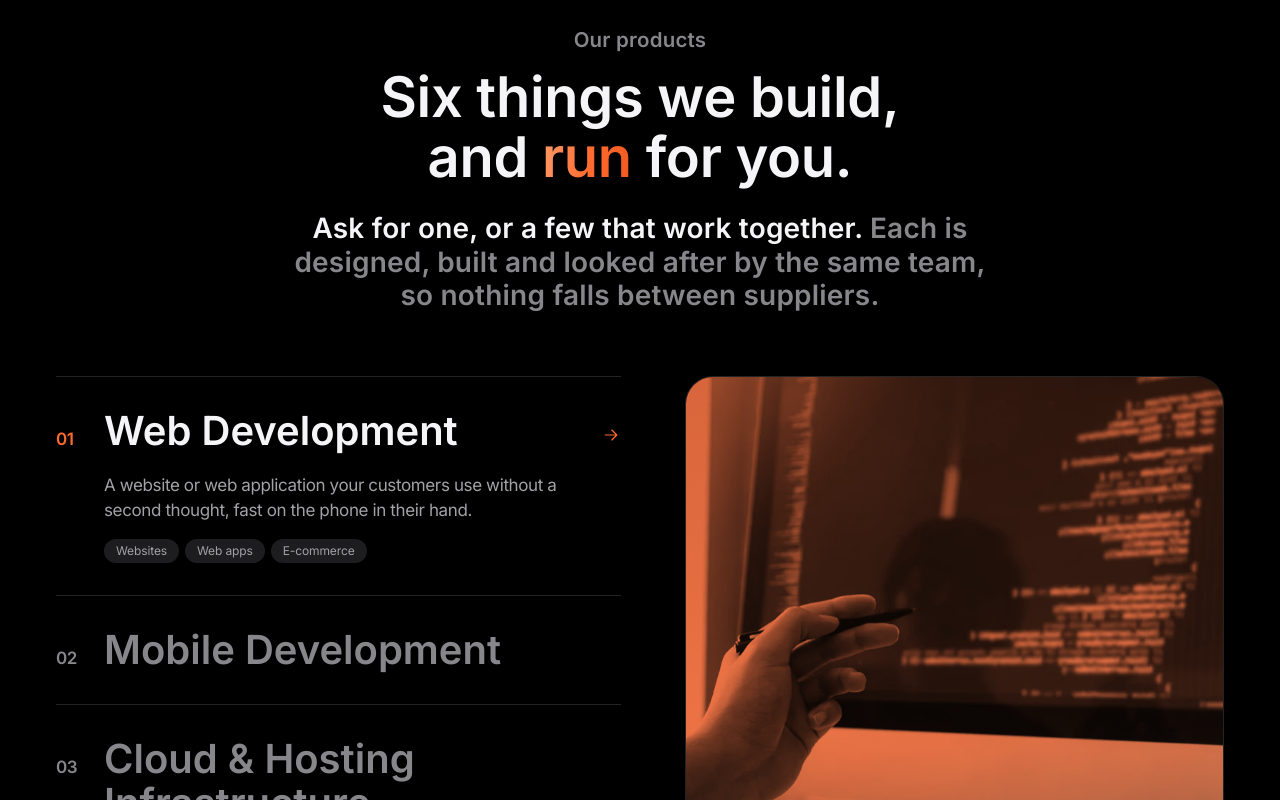
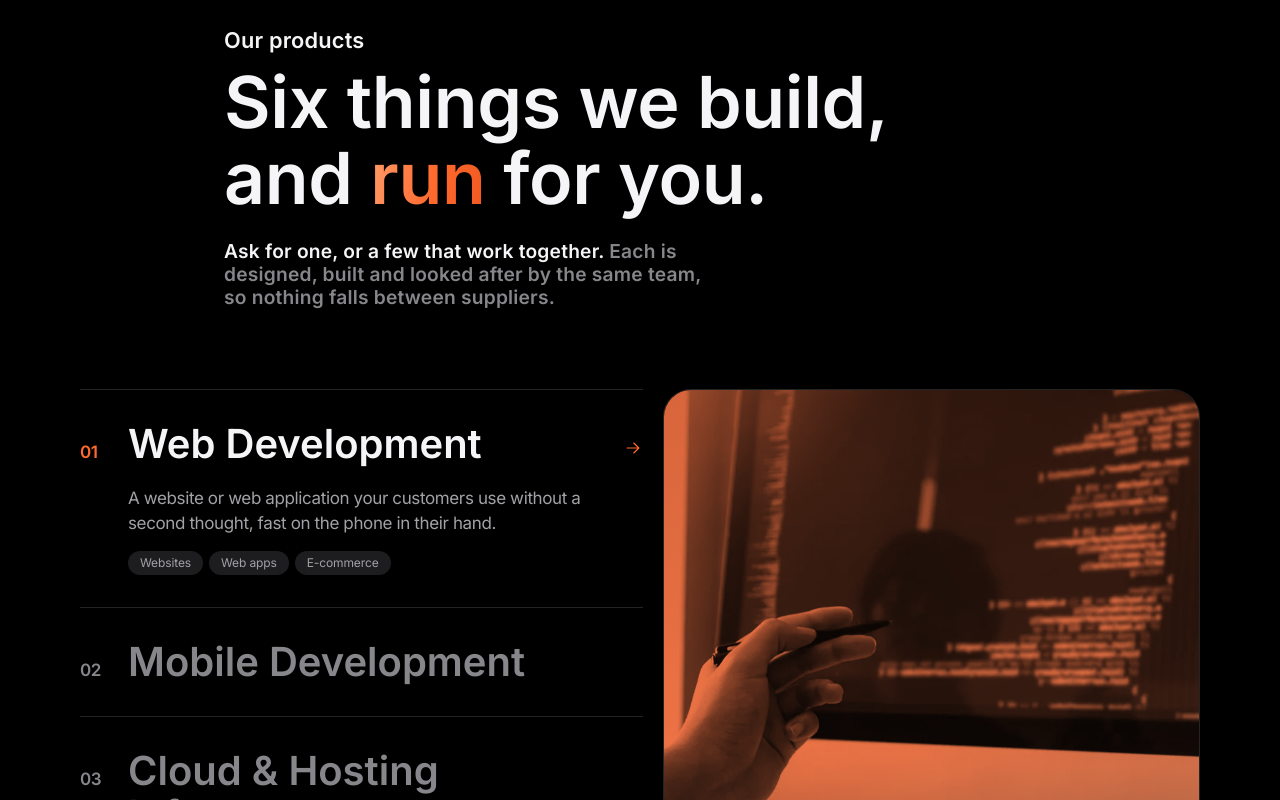
Before and after one commit to AudrinL/AxxonTek, a Next.js app: page / in a window 1280 px wide. Shown: the part 900-1700 px from the top of the page. Built offline with nearby package versions, Linux system fonts and the light colour scheme; no server answers.

Commit message:
Section styling

```diff
--- a/app/globals.css
+++ b/app/globals.css
@@ -50,7 +50,7 @@
   --r-inner:   1.25rem;
   --r-pill:    999px;
 
-  --gutter:  clamp(1.25rem, 4.5vw, 3.5rem);
+  --gutter:  clamp(1.25rem, 6.25vw, 5.6rem);  /* Apple: 87.5% wide, so 6.25% each side */
   --chapter: clamp(5.5rem, 10vw, 9rem);
 
   /* ---- contextual tokens: the canvas ground ----
@@ -206,7 +206,7 @@
  * ================================================================== */
 @utility container-x {
   width: 100%;
-  max-width: 82rem;
+  max-width: calc(78.75rem + 2 * var(--gutter));  /* 1260px of content */
   margin-inline: auto;
   padding-inline: var(--gutter);
 }
@@ -227,30 +227,30 @@
  * Type scale. Ratio is roughly 1.35 between steps.
  * ================================================================== */
 @utility text-display {
-  /* Apple "headline super": 96 / 100, 600, hair-tight. */
+  /* Apple "headline super": 80 / 84 at 1440, 96 / 100 on wide screens. */
   font-family: var(--font-display);
   font-weight: 600;
-  font-size: clamp(3rem, 8.4vw, 6rem);
-  line-height: 1.04;
+  font-size: clamp(3rem, 5.6vw, 6rem);
+  line-height: 1.05;
   letter-spacing: -0.005em;
 }
 
 @utility text-chapter {
-  /* Apple "headline": 56 / 60, 600. */
+  /* Apple "section header headline": 48 / 52, 600. */
   font-family: var(--font-display);
   font-weight: 600;
-  font-size: clamp(2.25rem, 5vw, 3.5rem);
-  line-height: 1.07;
+  font-size: clamp(2rem, 3.4vw, 3rem);
+  line-height: 1.083;
   letter-spacing: -0.005em;
 }
 
 @utility text-lede {
-  /* Apple "intro": 28 / 32, 600, secondary gray. Wrap the phrase that
-     matters in a span coloured var(--c-ink) for the two-tone effect. */
-  font-size: clamp(1.25rem, 2.2vw, 1.75rem);
+  /* Apple "eyebrow reduced": 21 / 25, 600, secondary gray. Wrap the phrase
+     that matters in a span coloured var(--c-ink) for the two-tone effect. */
+  font-size: clamp(1.1875rem, 1.5vw, 1.3125rem);
   font-weight: 600;
   line-height: 1.19;
-  letter-spacing: 0.007em;
+  letter-spacing: 0.011em;
   color: var(--c-faint);
 }
 
@@ -269,19 +269,38 @@
 
 /* The label device both products use: uppercase mono with an ember dot. */
 @utility label {
-  /* Apple "eyebrow": sentence case, 600, a step above body. */
+  /* Apple "eyebrow": sentence case, 600, 24px, white. */
   display: inline-flex;
   align-items: center;
   gap: 0.6rem;
   font-family: var(--font-display);
-  font-size: clamp(1.0625rem, 1.6vw, 1.3125rem);
+  font-size: clamp(1.125rem, 1.7vw, 1.5rem);
   font-weight: 600;
-  line-height: 1.19;
-  letter-spacing: 0.011em;
-  color: var(--c-faint);
+  line-height: 1.17;
+  letter-spacing: 0.009em;
+  color: var(--c-ink);
 }
 @utility label-dot {
   display: none;
+}
+
+/* Apple alternates #000 and #1d1d1f between sections. A section-alt paints
+   the lifted one and drops its cards to black, as Apple's highlights do. */
+@utility section-alt {
+  background: var(--ink-soft);
+  --c-surface: #000;
+  --c-surface-2: #1d1d1f;
+}
+
+/* The row header every gallery section opens with: a 48px headline on the
+   left, a text link on the right, 44px of air before the content. */
+@utility section-row {
+  display: flex;
+  flex-wrap: wrap;
+  align-items: baseline;
+  justify-content: space-between;
+  gap: 0.75rem 2.5rem;
+  margin-bottom: 2.75rem;
 }
 
 /* ==================================================================
--- a/components/layout/Footer.tsx
+++ b/components/layout/Footer.tsx
@@ -73,7 +73,7 @@ export function Footer() {
           </FooterColumn>
 
           <FooterColumn title="Get in touch">
-            <li className="text-[0.9375rem] text-tone-mute">
+            <li className="text-[0.75rem] leading-4 text-tone-mute">
               {site.address.line1}
               <br />
               {site.address.line2}
@@ -83,7 +83,7 @@ export function Footer() {
             <li>
               <a
                 href={`mailto:${site.email}`}
-                className="text-[0.9375rem] font-medium underline decoration-line-firm underline-offset-4 transition-colors duration-[var(--t-hover)] hover:text-accent"
+                className="text-[0.75rem] font-medium underline decoration-line-firm underline-offset-4 transition-colors duration-[var(--t-hover)] hover:text-accent"
               >
                 {site.email}
               </a>
@@ -122,10 +122,7 @@ export function Footer() {
 function FooterColumn({ title, children }: { title: string; children: React.ReactNode }) {
   return (
     <div>
-      <h2 className="label mb-5">
-        <span className="label-dot" aria-hidden />
-        {title}
-      </h2>
+      <h2 className="mb-4 text-[0.75rem] leading-4 font-semibold tracking-[-0.01em] text-tone">{title}</h2>
       <ul className="flex flex-col gap-3">{children}</ul>
     </div>
   );
@@ -143,7 +140,7 @@ function FooterLink({
   const link = (
     <Link
       href={href}
-      className="text-[0.9375rem] text-tone-mute transition-colors duration-[var(--t-hover)] hover:text-tone"
+      className="text-[0.75rem] leading-4 tracking-[-0.01em] text-tone-mute transition-colors duration-[var(--t-hover)] hover:text-tone"
     >
       {children}
     </Link>
--- a/components/sections/AboutGoal.tsx
+++ b/components/sections/AboutGoal.tsx
@@ -61,17 +61,17 @@ export function AboutGoal() {
       </div>
 
       <div className="container-x">
-        <div className="mx-auto max-w-[56rem] text-center">
-          <Reveal as="p" className="label mb-4">
+        <div className="mx-auto max-w-[52rem]">
+          <Reveal as="p" className="label mb-3">
             About us and our goal
           </Reveal>
           <Reveal delay={70}>
-            <h2 className="text-display mx-auto max-w-[13ch]">
+            <h2 className="text-display">
               <span className="text-serif">Working</span> technology in every place that needs it.
             </h2>
           </Reveal>
           <Reveal delay={140}>
-            <p className="text-lede mx-auto mt-8 max-w-[34ch]">
+            <p className="text-lede mt-6 max-w-[40ch]">
               <span className="text-tone">
                 AxxonTek is a technology company in Kigali.
               </span>{" "}
@@ -93,10 +93,10 @@ export function AboutGoal() {
           </Reveal>
         </div>
 
-        <ul className="mt-24 grid gap-4 md:grid-cols-3">
+        <ul className="mt-24 grid gap-5 md:grid-cols-3">
           {commitments.map((c, i) => (
             <Reveal as="li" key={c.title} delay={i * 70} className="h-full">
-              <div className="h-full rounded-[var(--r-card)] bg-[#161617] p-8 lg:p-10">
+              <div className="h-full rounded-[var(--r-card)] bg-ink-soft p-8 lg:p-10">
                 <h3 className="font-display text-[1.75rem] font-semibold leading-[1.14] tracking-[0.007em]">
                   {c.title}
                 </h3>
--- a/components/sections/Hero.tsx
+++ b/components/sections/Hero.tsx
@@ -80,6 +80,9 @@ export function Hero() {
         />
       </div>
 
+      <p data-hero-rise className="mb-3 text-[clamp(1.25rem,2vw,1.75rem)] leading-[1.14] font-semibold tracking-[0.007em] text-white">
+        AxxonTek
+      </p>
       <h1 className="max-w-[14ch] text-display">
         <Line>Technology for</Line>
         <Line>
--- a/components/sections/Inspiration.tsx
+++ b/components/sections/Inspiration.tsx
@@ -14,26 +14,24 @@ export function Inspiration() {
   const shown = studioConcepts.filter((c) => c.image).slice(0, 4);
 
   return (
-    <section data-chapter-ground="canvas" className="chapter-y relative">
+    <section data-chapter-ground="ink" className="chapter-y section-alt relative">
       <div className="container-x">
-        <div className="mx-auto max-w-[44rem] text-center">
-          <Reveal as="p" className="label mb-4">
-            Inspiration
-          </Reveal>
-          <Reveal delay={70}>
-            <h2 className="text-chapter">
-              Not sure yet?<br />Find your <span className="text-serif">direction</span>.
-            </h2>
-          </Reveal>
-          <Reveal delay={140}>
-            <p className="text-lede mt-6">
-              <span className="text-tone">Directions we have designed for real industries.</span>{" "}
-              Find one you like and we will make it yours. The shelf grows every month.
-            </p>
-          </Reveal>
-        </div>
+        <Reveal className="section-row">
+          <h2 className="text-chapter">
+            Not sure yet? Find your <span className="text-serif">direction</span>.
+          </h2>
+          <Link
+            href="/studio"
+            className="group inline-flex items-center gap-1 text-[1.0625rem] text-[#ff8a55] hover:underline"
+          >
+            Explore Inspiration
+            <span aria-hidden className="inline-block transition-transform duration-500 ease-[var(--ease-out)] group-hover:translate-x-0.5">
+              <Icon name="arrow" size={15} />
+            </span>
+          </Link>
+        </Reveal>
 
-        <div className="mt-14 grid gap-x-4 gap-y-10 sm:grid-cols-2 lg:grid-cols-4 xl:gap-x-5">
+        <div className="grid gap-x-5 gap-y-10 sm:grid-cols-2 lg:grid-cols-4 xl:gap-x-5">
           {shown.map((concept, i) => (
             <Reveal key={concept.slug} delay={(i % 4) * 70}>
               <Link href={`/studio/${concept.slug}`} className="group block">
@@ -71,15 +69,10 @@ export function Inspiration() {
         </div>
 
         <Reveal delay={80}>
-          <div className="mt-14 flex flex-wrap items-center justify-center gap-x-8 gap-y-4">
-            <Link href="/studio" className="pill pill-ember hover:bg-ember-deep">
-              Explore Inspiration
-              <Icon name="arrow" size={16} />
-            </Link>
-            <span className="text-[0.875rem] text-tone-faint">
-              {studioConcepts.length} concepts and counting
-            </span>
-          </div>
+          <p className="mt-12 text-[0.875rem] leading-5 text-tone-faint">
+            Every frame is a concept, designed by us, not client work. {studioConcepts.length} directions
+            so far, and the shelf grows every month.
+          </p>
         </Reveal>
       </div>
     </section>
--- a/components/sections/OurProducts.tsx
+++ b/components/sections/OurProducts.tsx
@@ -25,17 +25,17 @@ export function OurProducts() {
   return (
     <section id="products" data-chapter-ground="canvas" className="chapter-y relative">
       <div className="container-x">
-        <div className="mx-auto max-w-[44rem] text-center">
-          <Reveal as="p" className="label mb-4">
+        <div className="mx-auto max-w-[52rem]">
+          <Reveal as="p" className="label mb-3">
             Our products
           </Reveal>
           <Reveal delay={70}>
-            <h2 className="text-chapter">
-              Six things we build,<br />and <span className="text-serif">run</span> for you.
+            <h2 className="text-display">
+              Six things we build, and <span className="text-serif">run</span> for you.
             </h2>
           </Reveal>
           <Reveal delay={140}>
-            <p className="text-lede mt-6">
+            <p className="text-lede mt-6 max-w-[38ch]">
               <span className="text-tone">Ask for one, or a few that work together.</span>{" "}
               Each is designed, built and looked after by the same team, so nothing
               falls between suppliers.
@@ -43,7 +43,7 @@ export function OurProducts() {
           </Reveal>
         </div>
 
-        <div className="mt-16 grid gap-x-16 lg:grid-cols-[minmax(0,1.05fr)_minmax(0,1fr)]">
+        <div className="mt-20 grid gap-x-5 lg:grid-cols-[minmax(0,1.05fr)_minmax(0,1fr)]">
           <ul className="border-t border-line">
             {offerings.map((item, i) => {
               const open = i === active;
```
Also changed, not shown: components/sections/Situations.tsx (+24 -17 lines).
